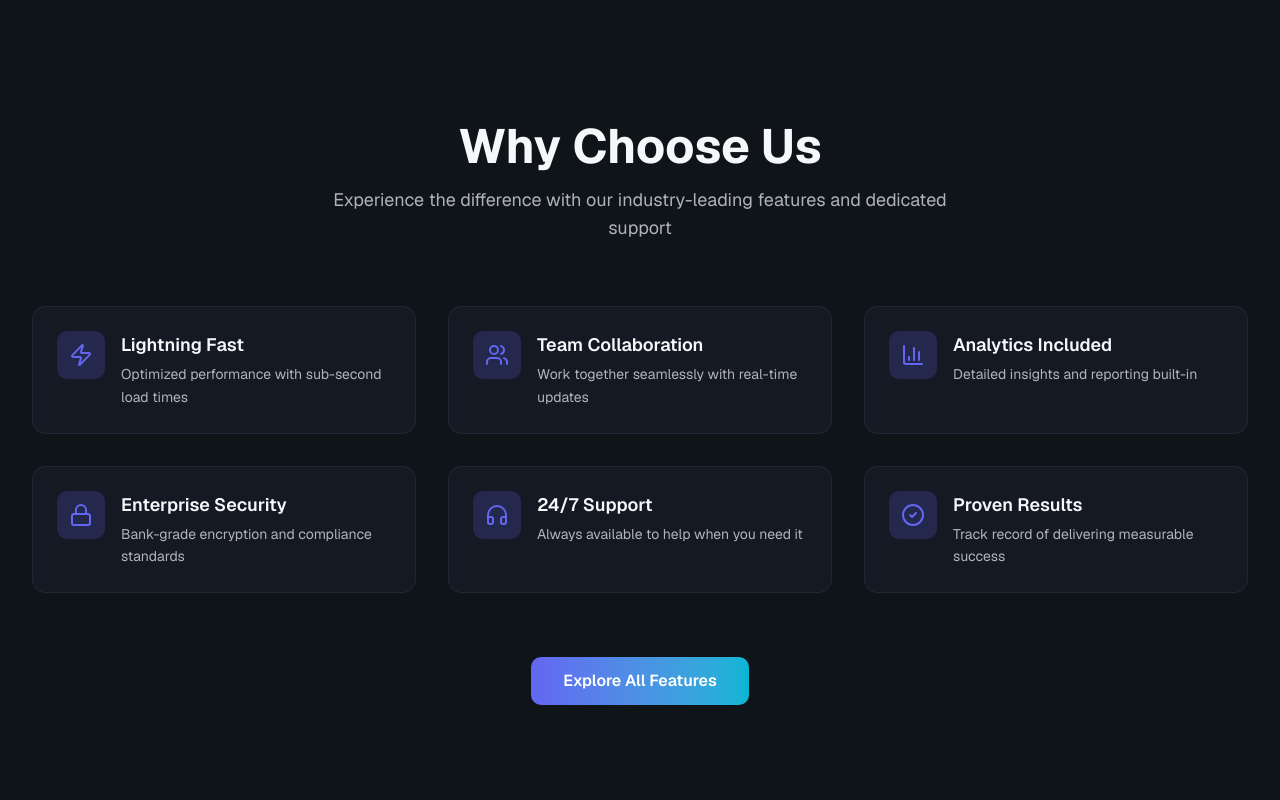
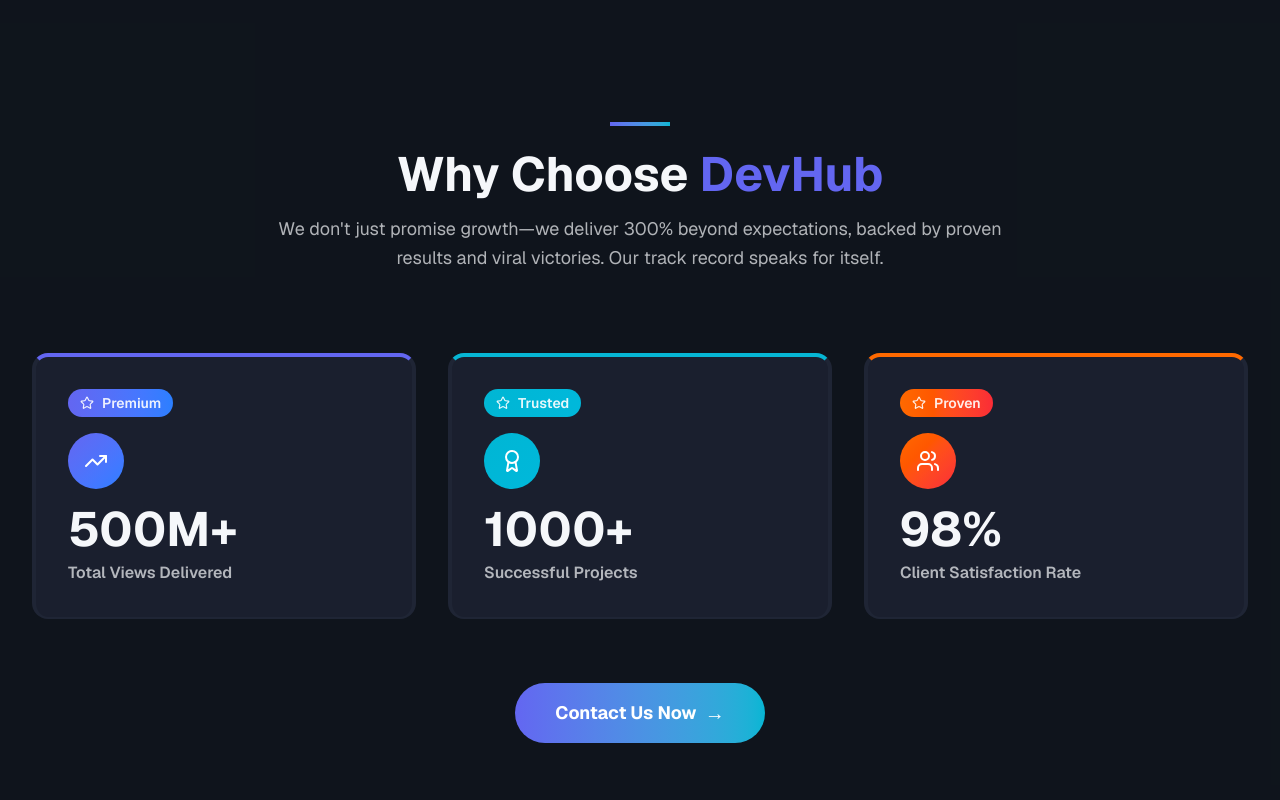
Before and after one commit to Ashwitcodes/Social-Media-digital-marketing-website, a Next.js app: page / in a window 1280 px wide. Shown: the part 3280-4080 px from the top of the page. Built offline with nearby package versions, Linux system fonts and the light colour scheme.

Commit message:
feat: redesign "Why Choose Us" section with achievement stats cards\n\nAdd modern design with stat cards, icons, and CTA button.

```diff
--- a/components/features.tsx
+++ b/components/features.tsx
@@ -1,46 +1,33 @@
 'use client';
 
 import { motion } from 'framer-motion';
-import {
-  CheckCircle2,
-  Zap,
-  Users,
-  BarChart3,
-  Lock,
-  Headphones,
-} from 'lucide-react';
+import { Star, TrendingUp, Users, Award } from 'lucide-react';
 
 export function Features() {
-  const features = [
+  const achievements = [
     {
-      title: 'Lightning Fast',
-      description: 'Optimized performance with sub-second load times',
-      icon: Zap,
+      stat: '500M+',
+      label: 'Total Views Delivered',
+      icon: TrendingUp,
+      color: 'from-primary to-blue-500',
+      borderColor: 'border-t-primary',
+      badge: 'Premium',
     },
     {
-      title: 'Team Collaboration',
-      description: 'Work together seamlessly with real-time updates',
-      icon: Users,
+      stat: '1000+',
+      label: 'Successful Projects',
+      icon: Award,
+      color: 'from-accent to-cyan-500',
+      borderColor: 'border-t-accent',
+      badge: 'Trusted',
     },
     {
-      title: 'Analytics Included',
-      description: 'Detailed insights and reporting built-in',
-      icon: BarChart3,
-    },
-    {
-      title: 'Enterprise Security',
-      description: 'Bank-grade encryption and compliance standards',
-      icon: Lock,
-    },
-    {
-      title: '24/7 Support',
-      description: 'Always available to help when you need it',
-      icon: Headphones,
-    },
-    {
-      title: 'Proven Results',
-      description: 'Track record of delivering measurable success',
-      icon: CheckCircle2,
+      stat: '98%',
+      label: 'Client Satisfaction Rate',
+      icon: Users,
+      color: 'from-orange-500 to-red-500',
+      borderColor: 'border-t-orange-500',
+      badge: 'Proven',
     },
   ];
 
@@ -49,17 +36,17 @@ export function Features() {
     visible: {
       opacity: 1,
       transition: {
-        staggerChildren: 0.1,
+        staggerChildren: 0.15,
         delayChildren: 0.2,
       },
     },
   };
 
   const itemVariants = {
-    hidden: { opacity: 0, x: -20 },
+    hidden: { opacity: 0, y: 20 },
     visible: {
       opacity: 1,
-      x: 0,
+      y: 0,
       transition: {
         duration: 0.6,
         ease: 'easeOut',
@@ -70,7 +57,7 @@ export function Features() {
   return (
     <section
       id="features"
-      className="py-20 md:py-32 px-4 sm:px-6 lg:px-8"
+      className="py-20 md:py-32 px-4 sm:px-6 lg:px-8 bg-secondary/20"
     >
       <div className="max-w-7xl mx-auto">
         {/* Section Header */}
@@ -79,48 +66,83 @@ export function Features() {
           whileInView={{ opacity: 1, y: 0 }}
           transition={{ duration: 0.6 }}
           viewport={{ once: true }}
-          className="text-center mb-16"
+          className="text-center mb-20"
         >
+          {/* Top Line Accent */}
+          <motion.div
+            initial={{ width: 0 }}
+            whileInView={{ width: '60px' }}
+            transition={{ duration: 0.6 }}
+            viewport={{ once: true }}
+            className="h-1 bg-gradient-to-r from-primary to-accent mx-auto mb-6"
+          />
+
           <h2 className="text-4xl md:text-5xl font-bold text-foreground mb-4">
-            Why Choose Us
+            Why Choose <span className="text-primary">DevHub</span>
           </h2>
-          <p className="text-lg text-foreground/70 max-w-2xl mx-auto">
-            Experience the difference with our industry-leading features and dedicated support
+          <p className="text-lg text-foreground/70 max-w-3xl mx-auto leading-relaxed">
+            We don't just promise growth—we deliver 300% beyond expectations, backed by proven results and viral victories. Our track record speaks for itself.
           </p>
         </motion.div>
 
-        {/* Features Grid */}
+        {/* Achievements Grid */}
         <motion.div
           variants={containerVariants}
           initial="hidden"
           whileInView="visible"
           viewport={{ once: true, margin: '-100px' }}
-          className="grid grid-cols-1 md:grid-cols-2 lg:grid-cols-3 gap-8"
+          className="grid grid-cols-1 md:grid-cols-3 gap-8 mb-16"
         >
-          {features.map((feature) => {
-            const Icon = feature.icon;
+          {achievements.map((achievement, index) => {
+            const Icon = achievement.icon;
             return (
               <motion.div
-                key={feature.title}
+                key={achievement.label}
                 variants={itemVariants}
-                className="flex gap-4 p-6 rounded-xl border border-border/50 bg-card/50 hover:border-primary/50 transition-colors duration-300"
+                whileHover={{ y: -8 }}
+                className={`group relative p-8 rounded-2xl border-4 ${achievement.borderColor} bg-card border-b-2 border-border/30 hover:shadow-lg transition-all duration-300 overflow-hidden`}
               >
-                <div className="flex-shrink-0">
-                  <motion.div
-                    whileHover={{ scale: 1.1, rotate: 10 }}
-                    className="flex items-center justify-center w-12 h-12 rounded-lg bg-primary/20"
-                  >
-                    <Icon className="w-6 h-6 text-primary" />
-                  </motion.div>
-                </div>
-                <div>
-                  <h3 className="text-lg font-semibold text-foreground mb-1">
-                    {feature.title}
-                  </h3>
-                  <p className="text-foreground/70 text-sm leading-relaxed">
-                    {feature.description}
-                  </p>
-                </div>
+                {/* Background Gradient */}
+                <div
+                  className={`absolute inset-0 bg-gradient-to-br ${achievement.color} opacity-0 group-hover:opacity-5 transition-opacity duration-300 -z-10`}
+                />
+
+                {/* Badge */}
+                <motion.div
+                  initial={{ opacity: 0, scale: 0.8 }}
+                  whileInView={{ opacity: 1, scale: 1 }}
+                  transition={{ duration: 0.4, delay: 0.2 }}
+                  viewport={{ once: true }}
+                  className={`inline-flex items-center gap-2 px-3 py-1 rounded-full text-sm font-semibold mb-4 bg-gradient-to-r ${achievement.color} text-white/90`}
+                >
+                  <Star size={14} />
+                  {achievement.badge}
+                </motion.div>
+
+                {/* Icon */}
+                <motion.div
+                  whileHover={{ scale: 1.15, rotate: 10 }}
+                  transition={{ type: 'spring', stiffness: 200 }}
+                  className={`w-14 h-14 rounded-full bg-gradient-to-br ${achievement.color} flex items-center justify-center mb-4 text-white`}
+                >
+                  <Icon size={24} />
+                </motion.div>
+
+                {/* Stat */}
+                <motion.h3
+                  initial={{ opacity: 0 }}
+                  whileInView={{ opacity: 1 }}
+                  transition={{ duration: 0.6, delay: 0.1 }}
+                  viewport={{ once: true }}
+                  className="text-4xl md:text-5xl font-bold text-foreground mb-2"
+                >
+                  {achievement.stat}
+                </motion.h3>
+
+                {/* Label */}
+                <p className="text-foreground/70 font-semibold">
+                  {achievement.label}
+                </p>
               </motion.div>
             );
           })}
@@ -130,13 +152,18 @@ export function Features() {
         <motion.div
           initial={{ opacity: 0, y: 20 }}
           whileInView={{ opacity: 1, y: 0 }}
-          transition={{ duration: 0.6, delay: 0.3 }}
+          transition={{ duration: 0.6, delay: 0.4 }}
           viewport={{ once: true }}
-          className="mt-16 text-center"
+          className="flex justify-center"
         >
-          <button className="px-8 py-3 rounded-lg bg-gradient-to-r from-primary to-accent text-white font-semibold hover:shadow-lg hover:shadow-primary/50 transition-all duration-300 hover:scale-105">
-            Explore All Features
-          </button>
+          <motion.button
+            whileHover={{ scale: 1.05, boxShadow: '0 20px 40px rgba(99, 102, 241, 0.3)' }}
+            whileTap={{ scale: 0.95 }}
+            className="px-10 py-4 rounded-full bg-gradient-to-r from-primary to-accent text-white font-bold text-lg hover:shadow-xl transition-all duration-300 flex items-center gap-2"
+          >
+            Contact Us Now
+            <span className="text-xl">→</span>
+          </motion.button>
         </motion.div>
       </div>
     </section>
```
